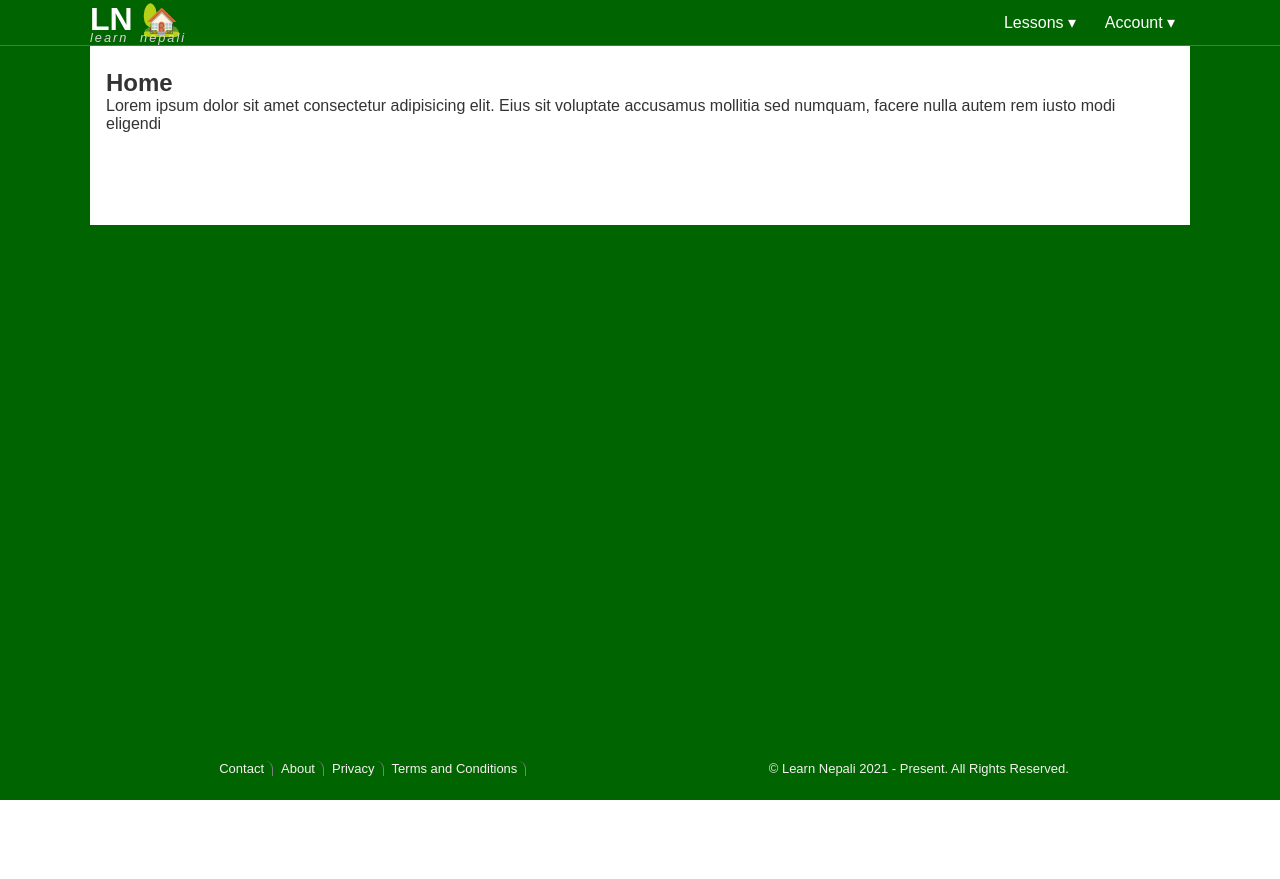
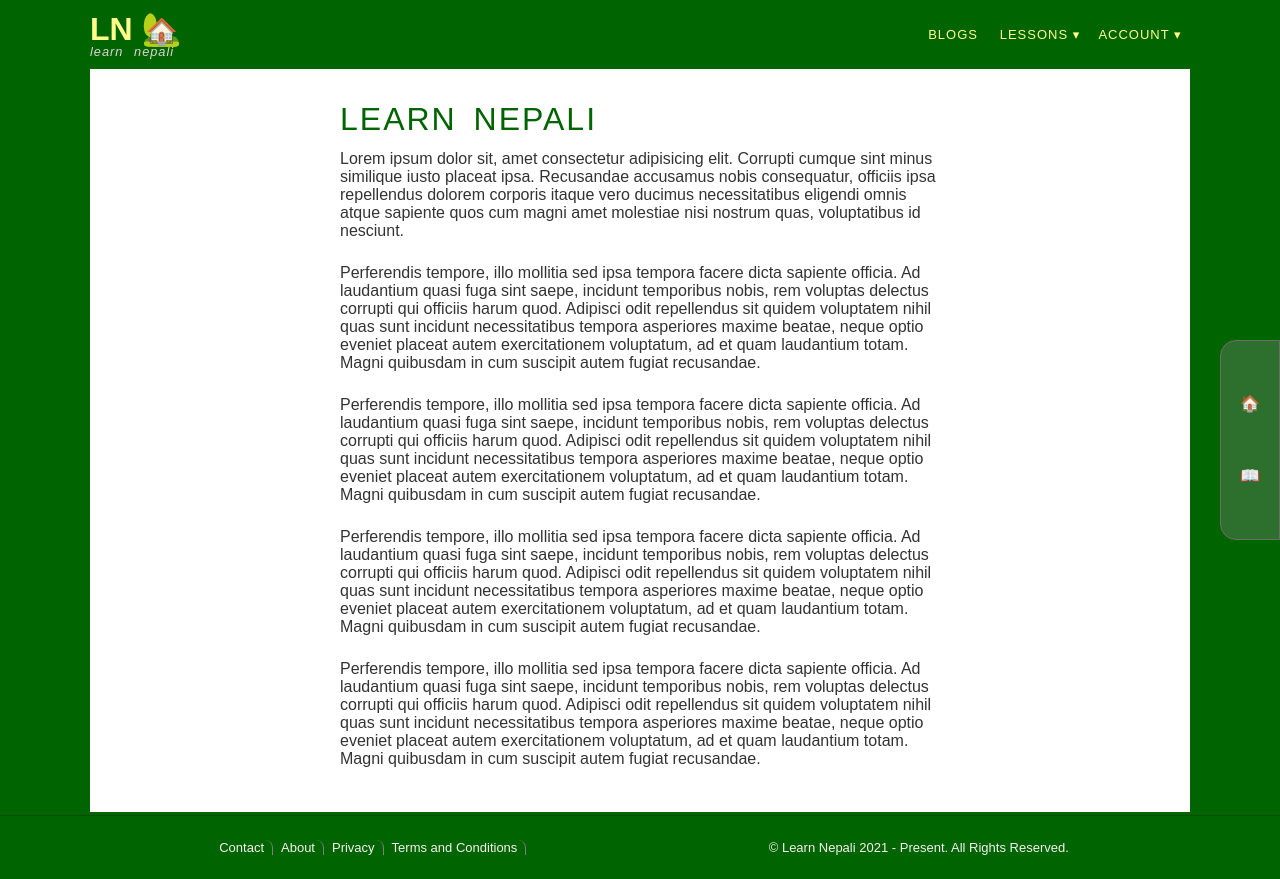
Before and after one commit to anilbhattaraitoronto/nepalijssvelte, a Svelte app in the folder client/: page / in a window 1280 px wide. Before the commit the page ends 800 px from the top, so only its background shows below. Built offline with nearby package versions, Linux system fonts and the light colour scheme; no server answers.

Commit message:
gave yellow color to main links and styled the height and margins of main content

```diff
--- a/client/src/App.svelte
+++ b/client/src/App.svelte
@@ -21,10 +21,11 @@
     //import stores
 
     import { siteData } from "./stores/siteData.js";
+    import Blogs from "./components/pages/Blogs.svelte";
 
     onMount(function () {
         Promise.all([
-            fetch("/data/siteData.json")
+            fetch("https://nepalreviewed.com/posts/api/posts")
                 .then((res) => {
                     if (res.ok) {
                         return res.json();
@@ -42,6 +43,7 @@
 
     const routes = {
         "/": Home,
+        "/blogs": Blogs,
         "/about": About,
         "/contact": Contact,
         "/lessons/letters": Letters,
@@ -62,6 +64,10 @@
     <header>
         <Navbar />
     </header>
+    <nav class="sticky-sidebar">
+        <a href="#/">🏠</a>
+        <a href="#/blogs">📖</a>
+    </nav>
     <main class="main-content">
         <main class="pages">
             <Router {routes} />
@@ -79,32 +85,61 @@
         background: darkgreen;
     }
     .main-content {
-        max-height: 87vh;
+        min-height: 80vh;
         max-width: 1100px;
-        margin: -8px auto;
+        margin: auto;
         position: relative;
-        overflow: auto;
         background: white;
     }
     .pages {
         padding: 32px 16px;
+
+        min-height: 80vh;
+        overflow: auto;
     }
     header {
         width: 100%;
         margin: auto;
-        box-shadow: 0 1px 0 rgb(69, 123, 75);
         padding: 0 8px;
         position: sticky;
         top: 0;
         z-index: 102;
         background: darkgreen;
     }
+    .sticky-sidebar {
+        display: flex;
+        flex-direction: column;
+        justify-content: space-evenly;
+        align-items: center;
+        position: absolute;
+        right: 0;
+        top: 50%;
+        background: rgba(134, 138, 134, 0.338);
+        min-height: 200px;
+        width: 60px;
+        padding: 0 3px;
+        border-top-left-radius: 16px;
+        border-bottom-left-radius: 16px;
+        transition: 250ms all ease-in-out;
+        transform: scale(0);
+        border: 1px solid rgb(109, 109, 104);
+    }
+    .sticky-sidebar > a {
+        text-transform: uppercase;
+        z-index: 150;
+        color: rgb(244, 209, 17);
+    }
     .main-footer {
         width: 100%;
-        margin: auto;
+        margin: 4px auto 0;
         background: darkgreen;
         color: rgb(245, 241, 241);
-        position: absolute;
-        bottom: 0;
+
+        box-shadow: 0 -1px 0 rgb(5, 79, 5);
+    }
+    @media (min-width: 1220px) {
+        .sticky-sidebar {
+            transform: scale(1) translateY(-50%);
+        }
     }
 </style>
--- /dev/null
+++ b/client/src/components/pages/Blogs.svelte
@@ -0,0 +1 @@
+<h2>Blogs</h2>
--- a/client/src/components/pages/Home.svelte
+++ b/client/src/components/pages/Home.svelte
@@ -1,14 +1,69 @@
 <svelte:head>
     <title>🇳🇵 Learn Nepali - Welcome 🇳🇵</title>
 </svelte:head>
-<h2>Home</h2>
-<p>
-    Lorem ipsum dolor sit amet consectetur adipisicing elit. Eius sit voluptate
-    accusamus mollitia sed numquam, facere nulla autem rem iusto modi eligendi
-</p>
+
+<main>
+    <div class="landing-masthead">
+        <h1>Learn Nepali</h1>
+    </div>
+    <p>
+        Lorem ipsum dolor sit, amet consectetur adipisicing elit. Corrupti
+        cumque sint minus similique iusto placeat ipsa. Recusandae accusamus
+        nobis consequatur, officiis ipsa repellendus dolorem corporis itaque
+        vero ducimus necessitatibus eligendi omnis atque sapiente quos cum magni
+        amet molestiae nisi nostrum quas, voluptatibus id nesciunt.
+    </p>
+    <p>
+        Perferendis tempore, illo mollitia sed ipsa tempora facere dicta
+        sapiente officia. Ad laudantium quasi fuga sint saepe, incidunt
+        temporibus nobis, rem voluptas delectus corrupti qui officiis harum
+        quod. Adipisci odit repellendus sit quidem voluptatem nihil quas sunt
+        incidunt necessitatibus tempora asperiores maxime beatae, neque optio
+        eveniet placeat autem exercitationem voluptatum, ad et quam laudantium
+        totam. Magni quibusdam in cum suscipit autem fugiat recusandae.
+    </p>
+    <p>
+        Perferendis tempore, illo mollitia sed ipsa tempora facere dicta
+        sapiente officia. Ad laudantium quasi fuga sint saepe, incidunt
+        temporibus nobis, rem voluptas delectus corrupti qui officiis harum
+        quod. Adipisci odit repellendus sit quidem voluptatem nihil quas sunt
+        incidunt necessitatibus tempora asperiores maxime beatae, neque optio
+        eveniet placeat autem exercitationem voluptatum, ad et quam laudantium
+        totam. Magni quibusdam in cum suscipit autem fugiat recusandae.
+    </p>
+    <p>
+        Perferendis tempore, illo mollitia sed ipsa tempora facere dicta
+        sapiente officia. Ad laudantium quasi fuga sint saepe, incidunt
+        temporibus nobis, rem voluptas delectus corrupti qui officiis harum
+        quod. Adipisci odit repellendus sit quidem voluptatem nihil quas sunt
+        incidunt necessitatibus tempora asperiores maxime beatae, neque optio
+        eveniet placeat autem exercitationem voluptatum, ad et quam laudantium
+        totam. Magni quibusdam in cum suscipit autem fugiat recusandae.
+    </p>
+    <p>
+        Perferendis tempore, illo mollitia sed ipsa tempora facere dicta
+        sapiente officia. Ad laudantium quasi fuga sint saepe, incidunt
+        temporibus nobis, rem voluptas delectus corrupti qui officiis harum
+        quod. Adipisci odit repellendus sit quidem voluptatem nihil quas sunt
+        incidunt necessitatibus tempora asperiores maxime beatae, neque optio
+        eveniet placeat autem exercitationem voluptatum, ad et quam laudantium
+        totam. Magni quibusdam in cum suscipit autem fugiat recusandae.
+    </p>
+</main>
 
 <style>
+    main {
+        max-width: 600px;
+        margin: auto;
+    }
+    h1 {
+        color: darkgreen;
+        word-spacing: 6px;
+        letter-spacing: 2px;
+        text-transform: uppercase;
+        font-weight: 200;
+    }
     p {
-        padding-bottom: 60px;
+        padding: 12px 0;
     }
 </style>
--- a/client/src/components/ui/Navbar.svelte
+++ b/client/src/components/ui/Navbar.svelte
@@ -3,6 +3,7 @@
         <a href="#/">LN 🏡</a>
     </h1>
     <nav>
+        <a href="#/blogs" class="link" id="blog-link">Blogs</a>
         <div class="drop-down-nav">
             <span class="link">Lessons ▾</span>
             <ul>
@@ -54,7 +55,7 @@
         width: 100%;
         max-width: 1100px;
         margin: auto;
-
+        padding: 10px 0;
         z-index: 100;
     }
     nav {
@@ -95,29 +96,36 @@
     }
     .link {
         display: block;
-        color: white;
+        color: rgb(255, 255, 138);
         cursor: pointer;
-        width: 100px;
+        max-width: 100px;
+        text-transform: uppercase;
+        font-size: 13px;
+        letter-spacing: 1px;
+    }
+    #blog-link {
+        padding-right: 12px;
     }
 
     li > a {
         color: rgb(231, 236, 231);
     }
+
     h1::after {
         content: "learn nepali";
         display: block;
         font-size: 0.4em;
-        text-align: center;
+
         font-weight: 100;
         font-style: italic;
-        margin-top: -8px;
+        margin-top: -4px;
         word-spacing: 6px;
-        letter-spacing: 2px;
+        letter-spacing: 1px;
         color: rgb(219, 213, 213);
     }
     h1 > a {
         transition: 250ms all ease-in-out;
-        color: white;
+        color: rgb(255, 255, 138);
     }
     h1 > a:hover {
         text-decoration: none;
```
